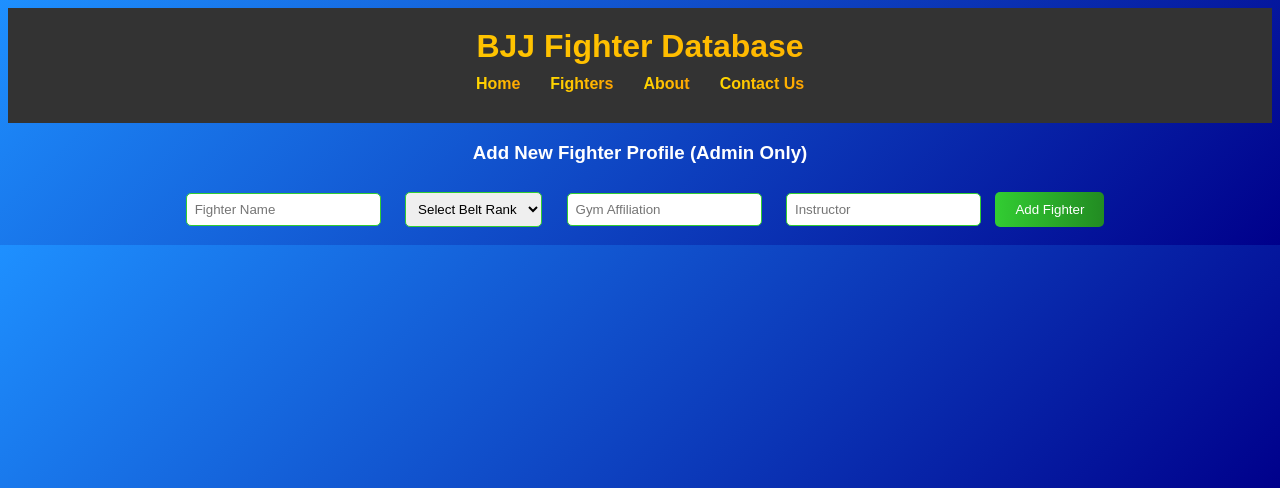
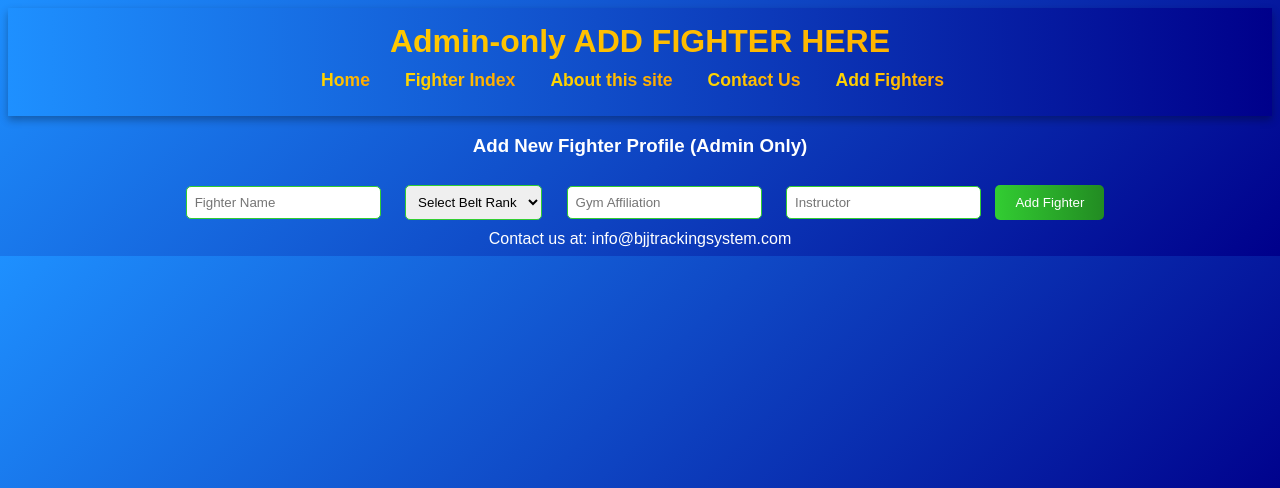
Before and after one commit to blouderbback8/Initial-PHP-Website, a PHP site: page /fighters_page.php in a window 1280 px wide. Shown: the top 488 px of the page. Run offline with PHP 8.4, Linux system fonts and the light colour scheme.

Commit message:
Made a bunch of fixes more headers

```diff
--- a/fighters_page.php
+++ b/fighters_page.php
@@ -11,7 +11,7 @@
     die("Connection failed: " . $conn->connect_error);
 }
 
-// Add new fighter to the database
+// Adding a new fighter
 if ($_SERVER["REQUEST_METHOD"] == "POST") {
     $fighter_name = $_POST['fighter_name'];
     $belt_rank = $_POST['belt_rank'];
@@ -23,7 +23,7 @@
     if ($conn->query($sql) === TRUE) {
         echo "<script>alert('New fighter added successfully!');</script>";
     } else {
-        if ($conn->errno == 1062) { // Duplicate entry error code
+        if ($conn->errno == 1062) {
             echo "<script>alert('Error: Fighter with this name already exists.');</script>";
         } else {
             echo "Error: " . $conn->error;
@@ -37,22 +37,23 @@
 <head>
     <meta charset="UTF-8">
     <meta name="viewport" content="width=device-width, initial-scale=1.0">
-    <title>Fighters Page</title>
+    <title>BJJ Fighter Database</title>
     <link rel="stylesheet" href="style.css">
 </head>
 <body>
-    <!-- Header Section with Navigation Links -->
-    <div class="header">
-        <h1>BJJ Fighter Database</h1>
-        <nav>
-            <ul>
-                <li><a href="index.php">Home</a></li>
-                <li><a href="fighters_page.php">Fighters</a></li>
-                <li><a href="about.php">About</a></li>
+    <!-- Header Section -->
+    <header class="header">
+        <h1 class="site-title">Admin-only ADD FIGHTER HERE</h1>
+        <nav class="navbar">
+            <ul class="nav-links">
+                <li><a href="home.php">Home</a></li>
+                <li><a href="index.php">Fighter Index</a></li>
+                <li><a href="about.php">About this site</a></li>
                 <li><a href="contacts.php">Contact Us</a></li>
+                <li><a href="fighters_page.php">Add Fighters</a></li>
             </ul>
         </nav>
-    </div>
+    </header>
 
     <!-- Main Content Section -->
     <div class="main">
@@ -75,34 +76,8 @@
         </div>
     </div>
 
-    <style>
-        /* Basic styling for header and navigation */
-        .header {
-            background-color: #333;
-            color: white;
-            padding: 20px;
-            text-align: center;
-        }
-        .header nav ul {
-            list-style: none;
-            padding: 0;
-            display: flex;
-            justify-content: center;
-        }
-        .header nav ul li {
-            margin: 0 15px;
-        }
-        .header nav ul li a {
-            color: white;
-            text-decoration: none;
-            font-weight: bold;
-        }
-        .header nav ul li a:hover {
-            text-decoration: underline;
-        }
-    </style>
-
-    <!-- Close the database connection -->
-    <?php $conn->close(); ?>
+    <div class="footer">
+        Contact us at: info@bjjtrackingsystem.com
+    </div>
 </body>
 </html>
--- a/style.css
+++ b/style.css
@@ -134,30 +134,43 @@
     text-decoration: underline;
 }
 
-/* Basic styling for the header */
+/* Header styling */
 .header {
-    background-color: #333;
-    color: white;
-    padding: 20px;
+    background: linear-gradient(90deg, #1E90FF, #00008B); /* Gradient background for header */
+    color: #fff;
+    padding: 15px;
     text-align: center;
+    box-shadow: 0 4px 8px rgba(0, 0, 0, 0.3); /* Add shadow for depth */
+}
+
+.header h1 {
+    font-size: 2em;
+    margin: 0;
+    color: #FFD700;
 }
 
 .header nav ul {
     list-style-type: none;
     padding: 0;
+    margin: 10px 0;
+    display: flex;
+    justify-content: center; /* Center links */
+    gap: 20px; /* Even spacing between links */
 }
 
 .header nav ul li {
     display: inline;
-    margin-right: 15px;
 }
 
 .header nav ul li a {
-    color: white;
+    color: #FFD700;
     text-decoration: none;
+    font-size: 1.1em;
     font-weight: bold;
+    transition: color 0.3s, background-color 0.3s;
 }
 
 .header nav ul li a:hover {
+    color: #FFA500; /* Orange color on hover */
     text-decoration: underline;
 }
```
Also changed, not shown: about.php (+13 -3 lines), contacts.php (+11 -1 lines), home.php (+13 -11 lines).
